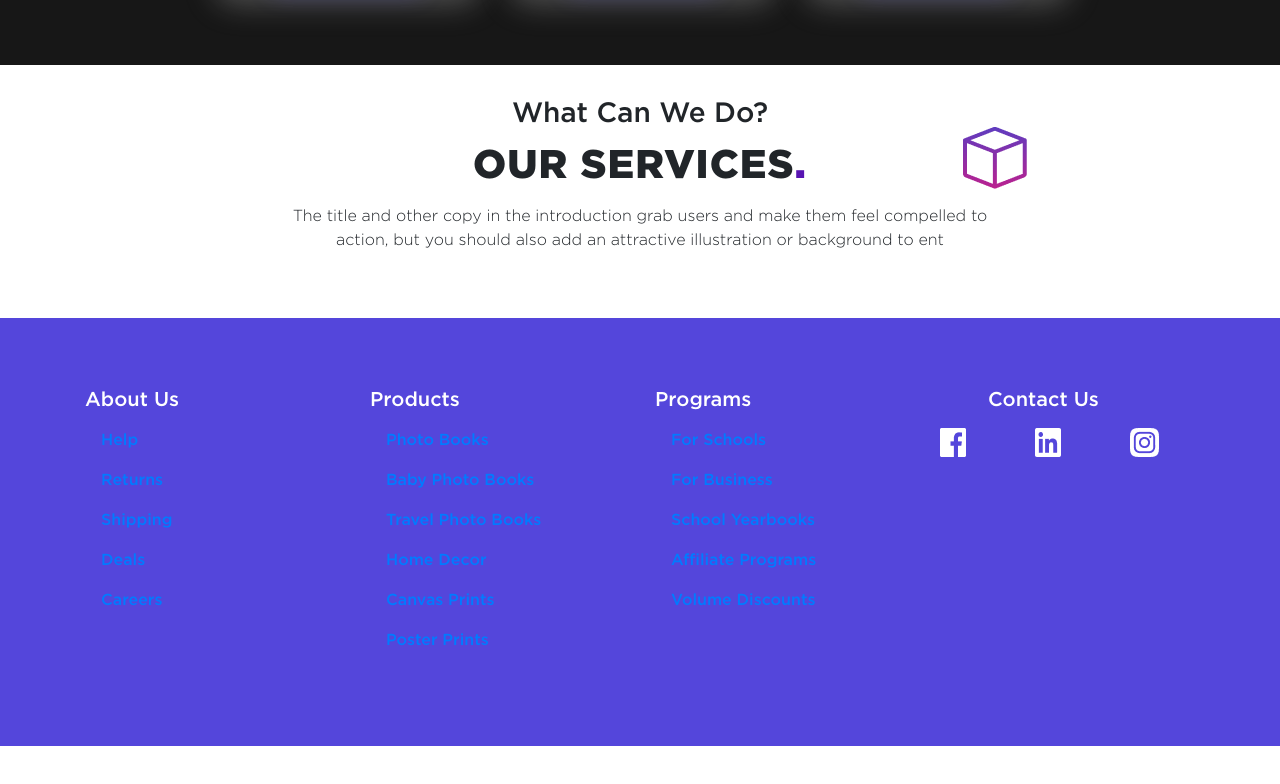
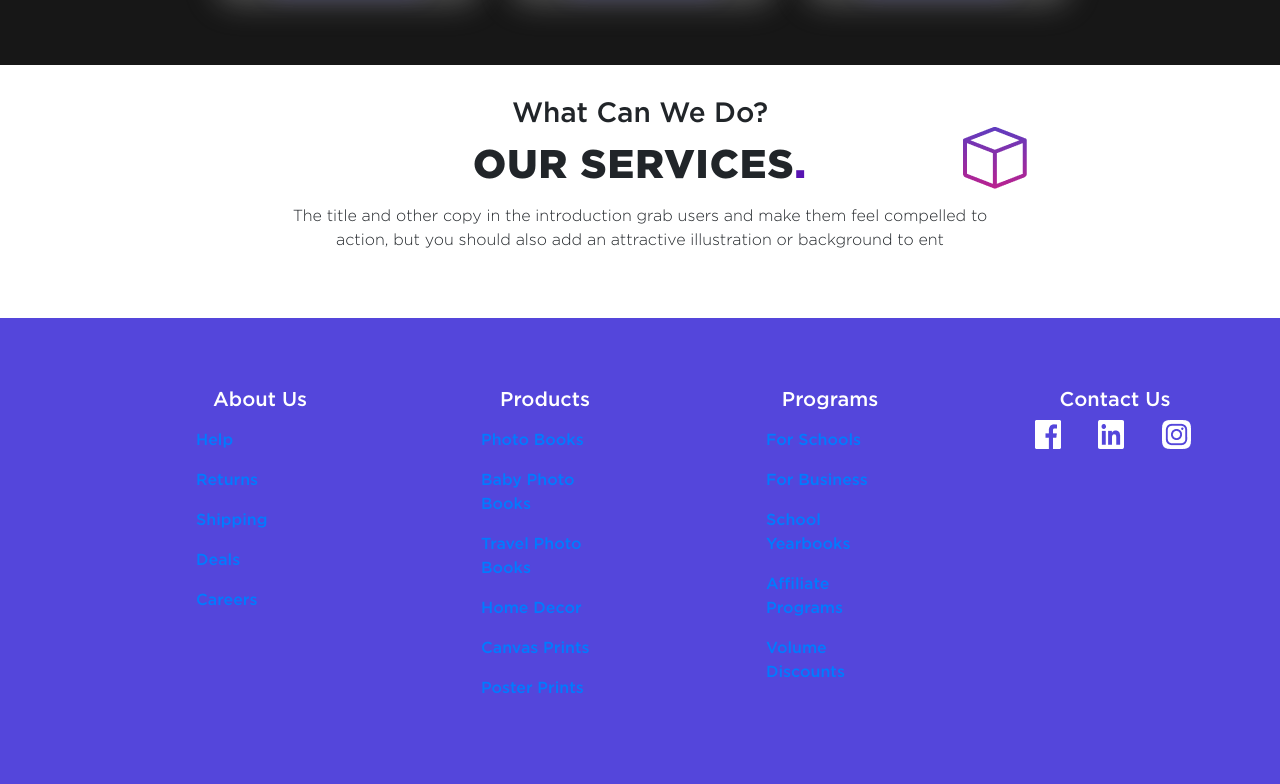
Before and after one commit to rithvikayithapu/collabrains-site, a React (Create React App) app: page / in a window 1280 px wide. Shown: the part 4025-4809 px from the top of the page. Before the commit the page ends 4771 px from the top, so only its background shows below. Built offline with nearby package versions, Linux system fonts and the light colour scheme; the HTML template or start-up script is replaced by a standard one.

Commit message:
Added color to timeline

```diff
--- a/src/App.css
+++ b/src/App.css
@@ -40,6 +40,15 @@
     top: 0px;
 
   background: url(Vector-294-2.png);
+  }
+
+  .homeimages {
+    width: 326px;
+    height: 223px;
+  }
+
+  .home {
+    padding: 100px 0px 100px 0px;
   }
 }
 
@@ -85,7 +94,7 @@
 
 @media screen and (max-width: 484px) {
   .webinarComponent {
-    padding: 110px 0px 200px 0px;
+    padding: 110px 0px 215px 0px;
   }
 }
 
@@ -114,7 +123,7 @@
     width: 1070px;
     height: 256px;
     left: -670px;
-    top: 1070px;
+    top: 890px;
 
     background: linear-gradient(76.16deg, #5814B3 17.66%, #2030B8 95.59%);
     z-index: -1;
@@ -191,7 +200,7 @@
     width: 414px;
     height: 520px;
     left: -1px;
-    top: 3186.5px;
+    top: 3036.5px;
     background-color: #171717;
     z-index: -1;
   }
@@ -264,7 +273,7 @@
     height: 31.45px;
     width: 32px;
     left: 342.64px;
-    top: 3835.33px;
+    top: 3675.33px;
 
     z-index: -1;
   }
@@ -296,7 +305,7 @@
   }
 
   .footerImg {
-    height: 20px;
-    width: 20px;
+    height: 15px;
+    width: 15px;
   }
 }
--- a/src/components/FooterComponent.js
+++ b/src/components/FooterComponent.js
@@ -6,8 +6,8 @@ const Footer = () => {
     <div className="footer">
       <div className="container">
         <div className="row">
-          <div className="col-3">
-            <h5 className="buttonText mobileButtonText text-white">About Us</h5>
+          <div className="col-2 offset-1">
+            <h5 className="buttonText mobileButtonText text-white text-center">About Us</h5>
             <ul className="list-unstyled">
               <a href="#"><li className="buttonText mobileButtonText text-white"><NavLink>Help</NavLink></li></a>
               <a href="#"><li className="buttonText mobileButtonText text-white"><NavLink>Returns</NavLink></li></a>
@@ -16,8 +16,8 @@ const Footer = () => {
               <a href="#"><li className="buttonText mobileButtonText text-white"><NavLink>Careers</NavLink></li></a>
             </ul>
           </div>
-          <div className="col-3">
-            <h5 className="buttonText mobileButtonText text-white">Products</h5>
+          <div className="col-2 offset-1">
+            <h5 className="buttonText mobileButtonText text-white text-center">Products</h5>
             <ul className="list-unstyled">
               <a href="#"><li className="buttonText mobileButtonText text-white"><NavLink>Photo Books</NavLink></li></a>
               <a href="#"><li className="buttonText mobileButtonText text-white"><NavLink>Baby Photo Books</NavLink></li></a>
@@ -27,8 +27,8 @@ const Footer = () => {
               <a href="#"><li className="buttonText mobileButtonText text-white"><NavLink>Poster Prints</NavLink></li></a>
             </ul>
           </div>
-          <div className="col-3">
-            <h5 className="buttonText mobileButtonText text-white">Programs</h5>
+          <div className="col-2 offset-1">
+            <h5 className="buttonText mobileButtonText text-white text-center">Programs</h5>
             <ul className="list-unstyled">
               <a href="#"><li className="buttonText mobileButtonText text-white"><NavLink>For Schools</NavLink></li></a>
               <a href="#"><li className="buttonText mobileButtonText text-white"><NavLink>For Business</NavLink></li></a>
@@ -37,16 +37,16 @@ const Footer = () => {
               <a href="#"><li className="buttonText mobileButtonText text-white"><NavLink>Volume Discounts</NavLink></li></a>
             </ul>
           </div>
-          <div className="col-3">
-            <h5 className="buttonText mobileButtonText text-white ml-lg-5 mb-3">Contact Us</h5>
+          <div className="col-2 offset-1">
+            <h5 className="buttonText mobileButtonText text-white text-center">Contact Us</h5>
             <div className="row">
-              <div className="col-3 col-md-4">
+              <div className="col-4 col-md-4">
                 <a href="#"><img className="footerImg" src="assets/images/fb.png" alt="fb" /></a>
               </div>
-              <div className="col-3 col-md-4">
+              <div className="col-4 col-md-4">
                 <a href="#"><img className="footerImg" src="assets/images/linkedin.png" alt="linkedin" /></a>
               </div>
-              <div className="col-3 col-md-4">
+              <div className="col-4 col-md-4">
                 <a href="#"><img className="footerImg" src="assets/images/ig.png" alt="ig" /></a>
               </div>
             </div>
--- a/src/components/HeaderComponent.js
+++ b/src/components/HeaderComponent.js
@@ -37,10 +37,10 @@ class Header extends Component {
                   <Link activeClass="active" to="projects" spy={true} smooth={true} duration={500}><NavLink className="nav-link" href="#projects">Our Projects</NavLink></Link>
                 </NavItem>
                 <NavItem>
-                  <Link activeClass="active" to="meetus" spy={true} smooth={true} duration={500}><NavLink className="nav-link" href="#meetus">Meet Us</NavLink></Link>
+                  <Link activeClass="active" to="meetus" spy={true} offset={15} smooth={true} duration={500}><NavLink className="nav-link" href="#meetus">Meet Us</NavLink></Link>
                 </NavItem>
                 <NavItem>
-                  <Link activeClass="active" to="ourservices" spy={true} offset={13} smooth={true} duration={500}><NavLink className="nav-link" href="#ourservices">Our Services</NavLink></Link>
+                  <Link activeClass="active" to="ourservices" spy={true} offset={16} smooth={true} duration={500}><NavLink className="nav-link" href="#ourservices">Our Services</NavLink></Link>
                 </NavItem>
               </Nav>
             </Collapse>
--- a/src/components/HomeComponent.js
+++ b/src/components/HomeComponent.js
@@ -29,13 +29,13 @@ const Home = () => {
     return (
       <CarouselItem onExiting={() => setAnimating(true)} onExited={() => setAnimating(false)} key={item.id}>
         <div className="row home">
-          <div className="col-10 col-sm-5">
+          <div className="col-10 col-md-5">
             <h1 className="heading pt-5 pb-5">{item.heading}</h1>
             <p className="content pb-5">{item.content}</p>
-            <Button className="btn btn-lg text-white heading discover">Discover</Button>
+            <Button className="btn btn-lg timelineContentHide text-white heading discover">Discover</Button>
           </div>
-          <div className="col-2 col-sm-7 d-flex align-items-end">
-            <img src={item.image} alt={item.alt} className="m-2" />
+          <div className="col-2 col-md-7 d-sm-flex align-items-end">
+            <img src={item.image} alt={item.alt} className="m-2 homeimages" />
           </div>
         </div>
       </CarouselItem>
```
